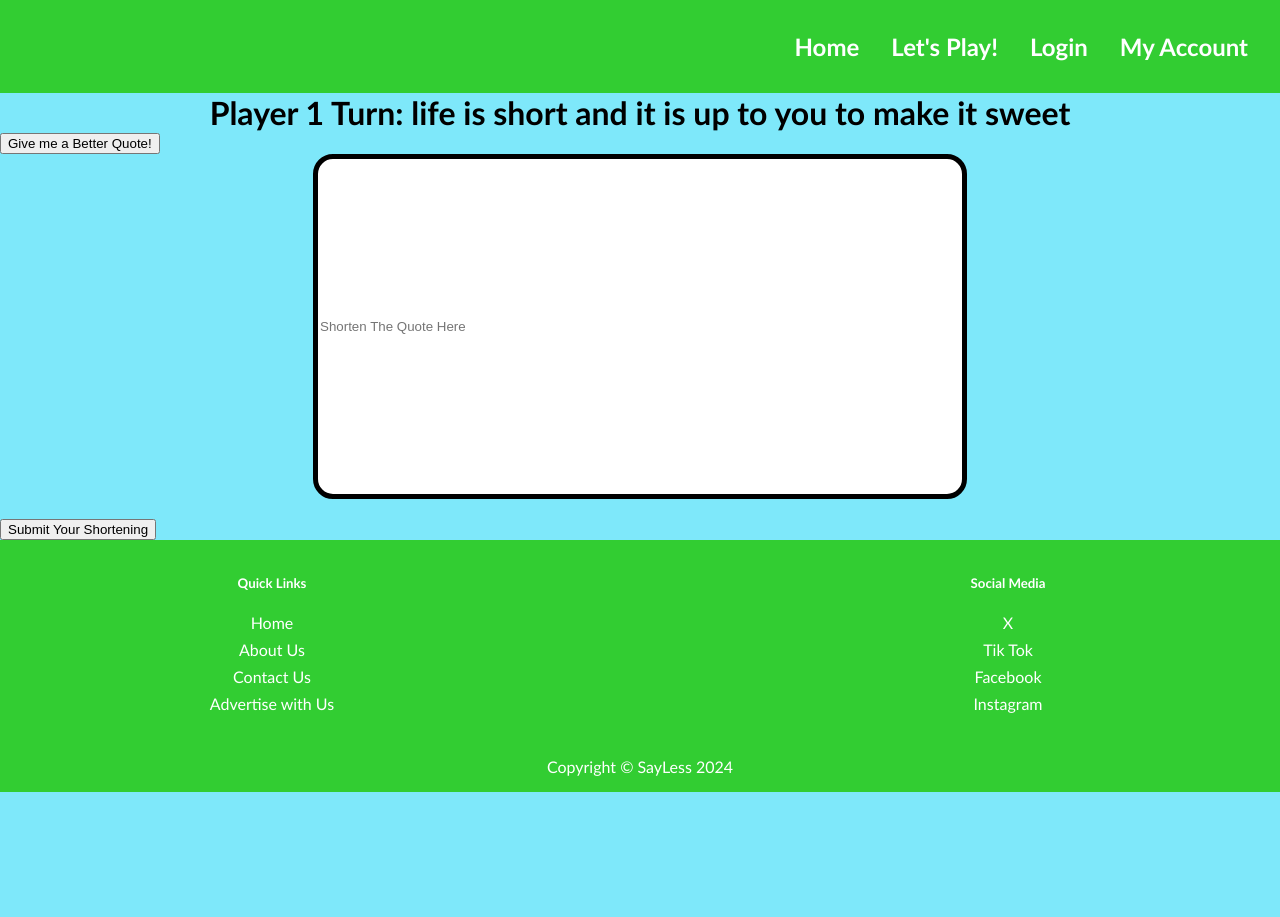
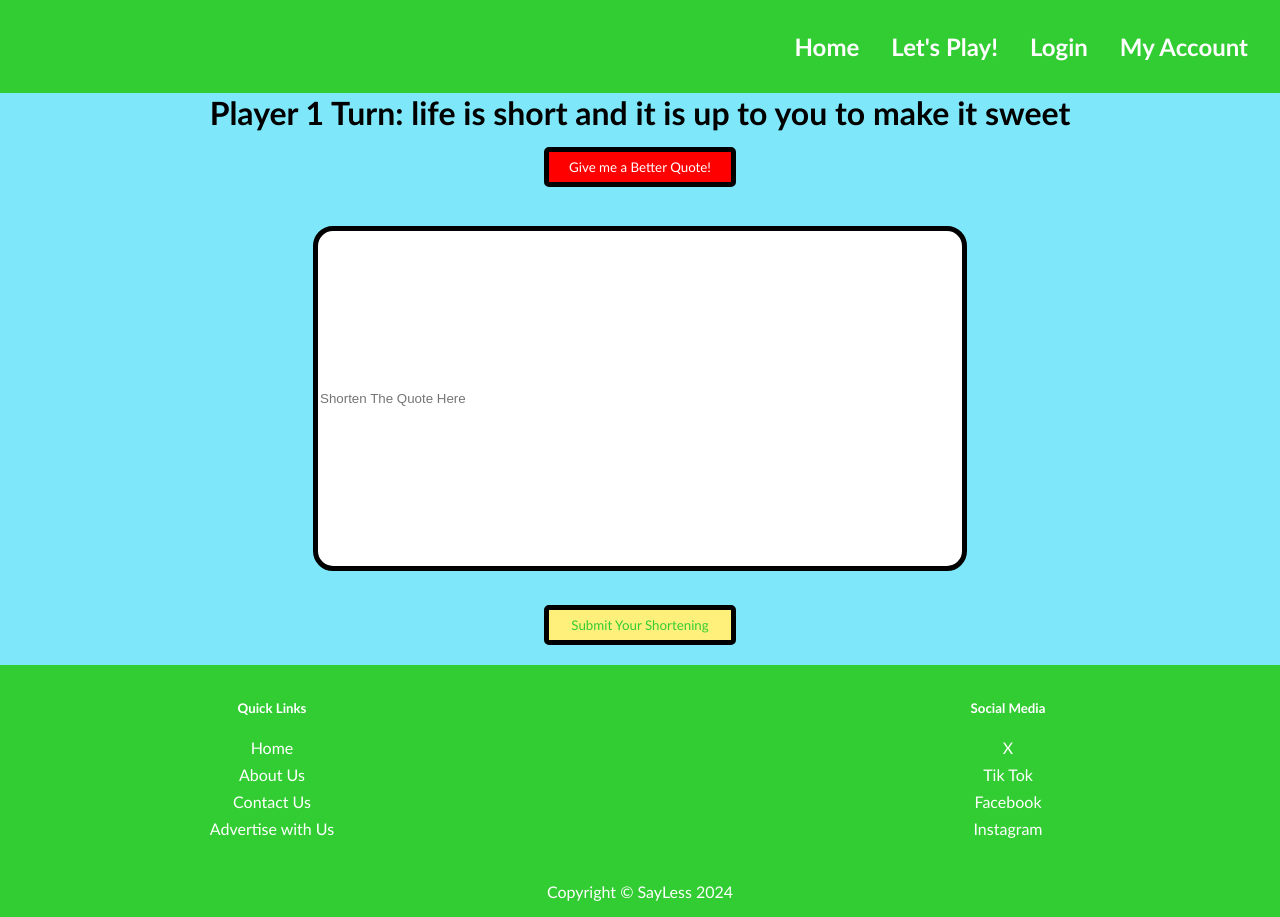
Before and after one commit to sudosurmrf/SayLess_TEST, a React (Vite) app: page /game in a window 1280 px wide. Before the commit the page ends 800 px from the top, so only its background shows below. Built offline with nearby package versions, Linux system fonts and the light colour scheme; no server answers.

Commit message:
added styling for buttons on game and intro page

```diff
--- a/src/Components/Intro.jsx
+++ b/src/Components/Intro.jsx
@@ -22,7 +22,7 @@ const Intro = () => {
            </ol>
           </h4>
           <input placeholder='Demo Vid'></input>
-          <button className="intro-button">Say Less! Play Now!</button>
+          <button className="intro-button">Say Less! Let's Play!</button>
 
 
       </>
--- a/src/components/Game.jsx
+++ b/src/components/Game.jsx
@@ -78,10 +78,10 @@ const Game = () => {
       { showPlayerOneTurn ?
         <>
           <h2> Player 1 Turn: {quote} </h2>
-          <button onClick={() => {setQuote(getRandomQuote(allQuotes))}} type="button">Give me a Better Quote!</button> <br />
+          <button className="game-quote" onClick={() => {setQuote(getRandomQuote(allQuotes))}} type="button">Give me a Better Quote!</button> <br />
           <form>
             <input value={playerOneInput} minLength="5" onChange={(event) => setPlayerOneInput(event.target.value)} type="text" placeholder="Shorten The Quote Here" required /> <br />
-            <button onClick={() => {playerOneTurnOver()}} type="button">Submit Your Shortening</button>
+            <button className="game-shortening" onClick={() => {playerOneTurnOver()}} type="button">Submit Your Shortening</button>
           </form>
         </>
         :
--- a/src/index.css
+++ b/src/index.css
@@ -50,7 +50,7 @@ h1 {
 } */
 
 .motto {
-    margin-top: -4%;
+    margin-top: -3%;
 }
 
 .rules {
@@ -92,7 +92,29 @@ input {
 }
 
 .intro-button {
-    background-color: #32CD32;
+    background-color: #FFF07C;
+    display: flex;
+    align-items: center;
+    justify-content: center;
+    margin: auto;
+    margin-top: 15px;
+    margin-bottom: 20px;
+    border: solid black 5px;
+    border-radius: 5px;
+    height: 3em;
+    width: 15%;
+    text-align: center;
+    color: #32CD32;
+    font-family: 'Trebuchet MS', sans-serif;
+}
+
+.intro-button:hover {
+    font-size: larger;
+    color: #32CD32;
+}
+
+.game-quote {
+    background-color: red;
     display: flex;
     align-items: center;
     justify-content: center;
@@ -108,9 +130,31 @@ input {
     font-family: 'Trebuchet MS', sans-serif;
 }
 
-.intro-button:hover {
+.game-quote:hover {
     font-size: larger;
-    color: #FFF07C;
+    color: white;
+}
+
+.game-shortening {
+    background-color: #FFF07C;
+    display: flex;
+    align-items: center;
+    justify-content: center;
+    margin: auto;
+    margin-top: 15px;
+    margin-bottom: 20px;
+    border: solid black 5px;
+    border-radius: 5px;
+    height: 3em;
+    width: 15%;
+    text-align: center;
+    color: #32CD32;
+    font-family: 'Trebuchet MS', sans-serif;
+}
+
+.game-shortening:hover {
+    font-size: larger;
+    color: #32CD32;
 }
 
 .footer {
```
